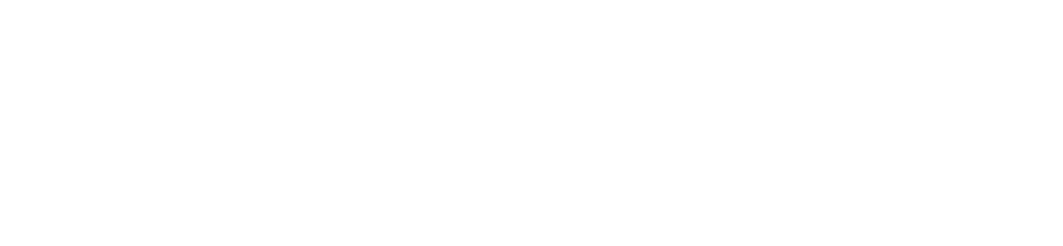
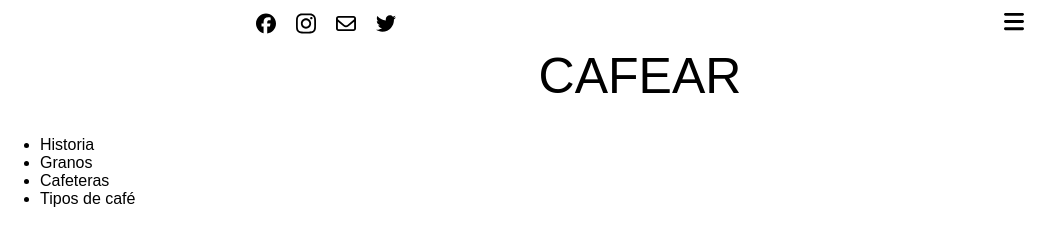
Before and after one commit to juanccasella/CafeAR, a plain HTML site: page index.html in a window 1280 px wide. Shown: the whole page, without its empty margins (0-1063 px from the left). Drawn offline with Linux system fonts and the light colour scheme.

Commit message:
navbar y headear

```diff
--- a/index.html
+++ b/index.html
@@ -2,8 +2,39 @@
 <html>
 <head>
     <title>CafeAR</title>
+    <link rel="stylesheet" href="style.css">
 </head>
 <body>
+    <header>
+        <div class="head">
+            <div class="headImg">
+                <div class="headRedes">
+                    <img src="./images/redesSvg/facebook.svg" alt="">
+                    <img src="./images/redesSvg/instagram.svg" alt="">
+                    <img src="./images/redesSvg/mail.svg" alt="">
+                    <img src="./images/redesSvg/twitter.svg" alt="">
+                </div>
+                <div class="headMenu">
+                    <img src="./images/menu.svg" alt="">
+                </div>
+            </div>
+            <div class="headLogo">
+                <a href="index.html">CAFEAR</a ><!-- En un futuro va a ser una img -->
+            </div>
+        </div>
+        <navbar>
+            <ul>
+                <li>Historia</li>
+                <li>Granos</li>
+                <li>Cafeteras</li>
+                <li>Tipos de café</li>
+            </ul>
+        </navbar>
+    </header>
+    <section>
 
+    </section>
+    <footer>
+    </footer>
 </body>
 </html>
--- /dev/null
+++ b/style.css
@@ -0,0 +1,36 @@
+body {
+    margin: 0;
+    padding: 0;
+    font-family: Arial, sans-serif;
+}
+
+.headImg {
+    margin: 10px 20%;
+    display: flex;
+    justify-content: space-between;
+}
+
+.headRedes {
+    display: flex;
+}
+
+.headRedes img {
+    width: 20px;
+    margin-right: 20px;
+}
+.headMenu {
+    width: 20px;
+}
+
+.headLogo{
+    display: flex;
+    justify-content: center;
+}
+
+.headLogo a{
+    margin-bottom: 15px;
+    margin-top: 0;
+    font-size: 50px;
+    text-decoration: none;
+    color: black;
+}
```
Also changed, not shown: images/menu.svg (added), images/redesSvg/facebook.svg (added), images/redesSvg/instagram.svg (added), images/redesSvg/mail.svg (added), images/redesSvg/twitter.svg (added).
